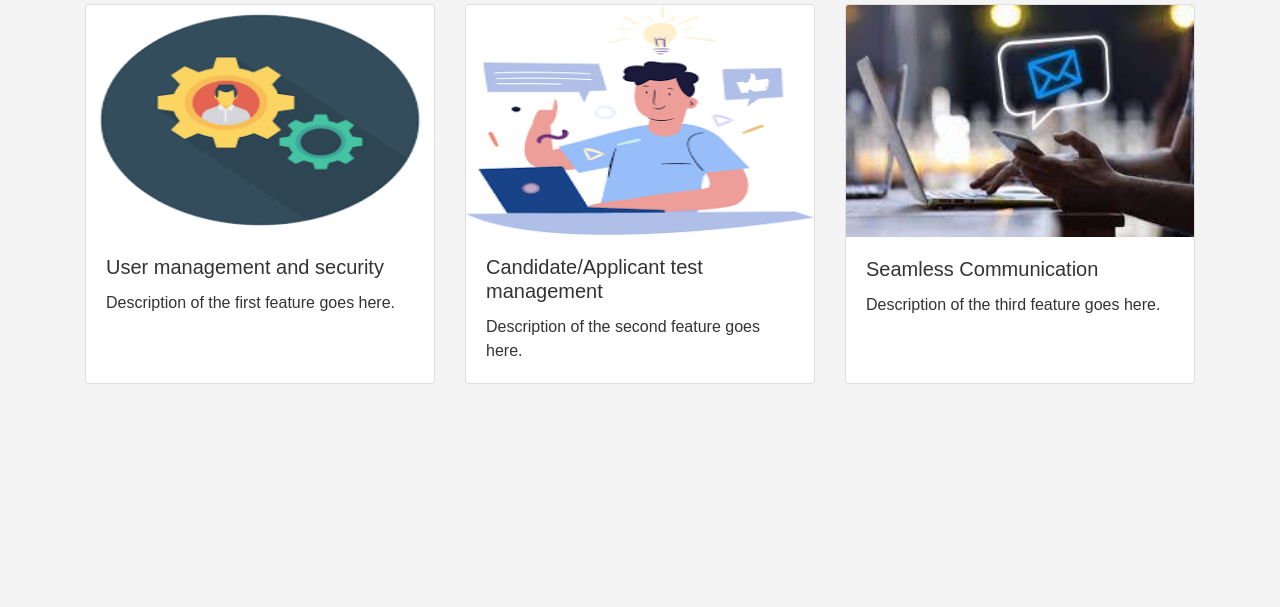
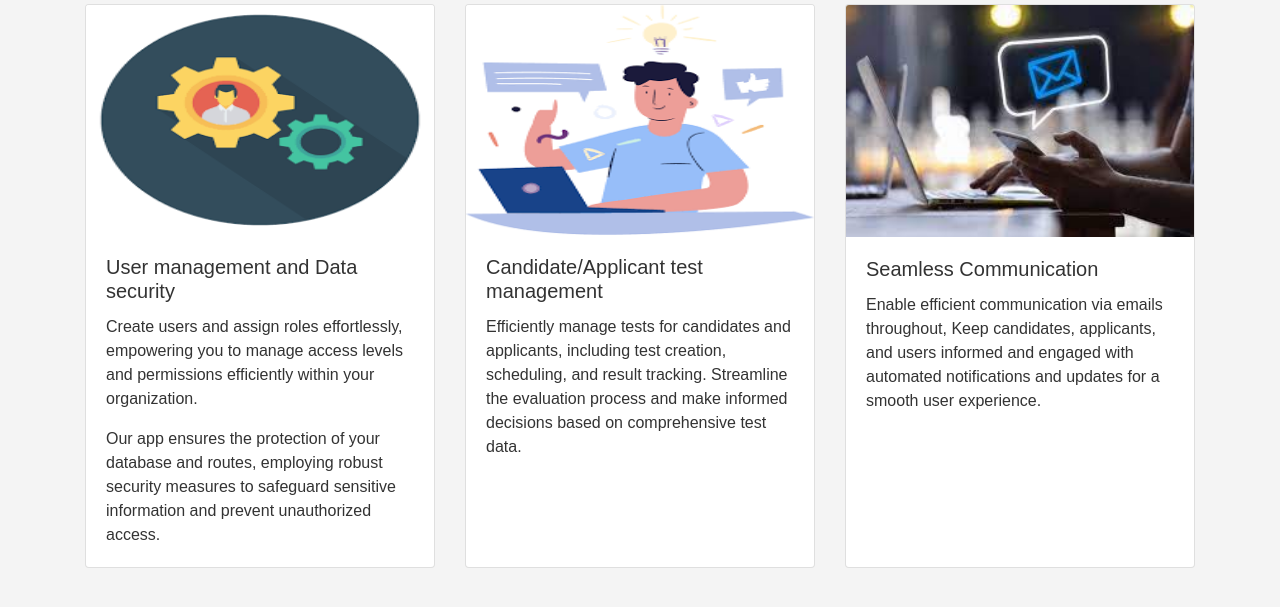
Before and after one commit to pascallino/TestCompanion, a Flask app: page /features in a window 1280 px wide. Shown: the part 79-686 px from the top of the page. Run offline with Flask 3, Linux system fonts and the light colour scheme; some libraries are stand-ins or nearby versions.

Commit message:
templates/

```diff
--- a/main.py
+++ b/main.py
@@ -248,6 +248,25 @@ def signin():
     logout_user()
     return render_template('Signin.html')
 
+@app.route('/sendcontactform', methods=['POST'])
+def sendcontactform():
+    app.config['MAIL_SERVER'] = 'smtp.mail.yahoo.com'
+    app.config['MAIL_PORT'] = 587
+    app.config['MAIL_USE_TLS'] = True
+    app.config['MAIL_USE_SSL'] = False
+    app.config['MAIL_USERNAME'] = 'luvpascal.ojukwu@yahoo.com'
+    app.config['MAIL_PASSWORD'] = 'nvfolnadxvdepvxk'
+    mail = Mail(app)
+    json_data = request.json
+    body = f"{json_data['message']} \n\nEmail: {json_data['email']}\n\nRegards,\n{json_data['name']} "
+    msg = Message('Customer Mail', sender='luvpascal.ojukwu@yahoo.com', recipients=['luvpascal.ojukwu@yahoo.com'],body=body)
+    mail.send(msg)
+    response_data = {
+                'status': 'success',
+                'message': 'Thank you for reaching out to us, we have received your message, we will get in touch with you soon'
+            }
+
+    return jsonify(response_data), 200
 
 @app.route('/profileboard/<user_id>', methods=['GET'])
 @login_required
@@ -823,7 +842,7 @@ def signin_post():
     user = User.query.filter_by(email=email).first()
     if not user:
         return jsonify({"message": "Invalid username or password"}), 401
-    com = Company.query.filter_by(companyid=current_user.company_id).first()
+    com = Company.query.filter_by(companyid=user.company_id).first()
     if not user or user.password != password_ or com.confirm != True:
         return jsonify({"message": "Invalid username or password"}), 401
 
@@ -1146,6 +1165,10 @@ def dashboard(user_id):
     # get the company id through the user id
     #use it to filter all users for the company
     count = 1
+    start_date = ''
+    end_date = ''
+    ed = None
+    sd = None
     q_param = request.form.get('q')
     if q_param == 'date' and request.form['start-date'] != '' and request.form['end-date'] != '':
         start_date = datetime.strptime(request.form['start-date'], '%Y-%m-%d')
@@ -1153,6 +1176,8 @@ def dashboard(user_id):
         test = Test.query.filter_by(userid=user_id)\
             .filter(and_(Test.created >= start_date, Test.created <= end_date))\
             .order_by(Test.created.desc())
+        sd = request.form['start-date']
+        ed = request.form['end-date']
     else:
         test = Test.query.filter_by(userid=user_id).order_by(desc(Test.created))
     if not test:
@@ -1178,10 +1203,8 @@ def dashboard(user_id):
         if count <= 0:
             count = 1
         pages = test.paginate(page=count, per_page=3)
-
-
     return render_template('Dashboard.html', test=test, i=0, pages=pages,
-                           companyname='', user=user, users=users, user_id=user_id)
+                           companyname='', user=user, users=users, user_id=user_id, sd=sd, ed=ed)
 
 @app.route('/applicant/<test_day_id>', methods=['GET'])
 def applicant(test_day_id):
--- a/templates/About.html
+++ b/templates/About.html
@@ -70,7 +70,7 @@
         <div class="card">
             <div class="card-body">
                 <h5 class="card-title">Contact Us</h5>
-                <p class="card-text">Feel free to reach out to us at <a href="mailto:info@mytestcompanion.com">info@mytestcompanion.com</a><br> <a href="contact"> click here</a></p>
+                <p class="card-text">Feel free to reach out to us <a href="contact"> here</a> or  <a href="mailto:info@mytestcompanion.com">info@mytestcompanion.com</a></p>
             </div>
         </div>
     </div>
--- a/templates/Features.html
+++ b/templates/Features.html
@@ -54,22 +54,23 @@
             <div class="card">
                 <img class="card-img-top" src="/static/images/user.png" style="max-height: 230px;" alt="Feature 1">
                 <div class="card-body">
-                    <h5 class="card-title">User management and security</h5>
-                    <p class="card-text">Description of the first feature goes here.</p>
+                    <h5 class="card-title">User management and Data security</h5>
+                    <p class="card-text">Create users and assign roles effortlessly, empowering you to manage access levels and permissions efficiently within your organization.</p>
+                    <p class="card-text"> Our app ensures the protection of your database and routes, employing robust security measures to safeguard sensitive information and prevent unauthorized access.</p>
                 </div>
             </div>
             <div class="card">
                 <img class="card-img-top" src="/static/images/test.png" style="max-height: 230px;" alt="Feature 2">
                 <div class="card-body">
                     <h5 class="card-title">Candidate/Applicant test management</h5>
-                    <p class="card-text">Description of the second feature goes here.</p>
+                    <p class="card-text">Efficiently manage tests for candidates and applicants, including test creation, scheduling, and result tracking. Streamline the evaluation process and make informed decisions based on comprehensive test data.</p>
                 </div>
             </div>
             <div class="card">
                 <img class="card-img-top" src="/static/images/email.jpg" alt="Feature 3">
                 <div class="card-body">
                     <h5 class="card-title">Seamless Communication</h5>
-                    <p class="card-text">Description of the third feature goes here.</p>
+                    <p class="card-text">Enable efficient communication via emails throughout, Keep candidates, applicants, and users informed and engaged with automated notifications and updates for a smooth user experience.</p>
                 </div>
             </div>
         </div>
--- a/templates/Mainboard.html
+++ b/templates/Mainboard.html
@@ -8,7 +8,7 @@
 
   <!-- <h3><b>Features</b></h3> -->
 
-  <p>Welcome to TestCompanion! This platform provides you with a range of powerful features to manage and customize your experience. Explore the following sections to make the most out of MainBoard:</p>
+  <p>Welcome to TestCompanion! This platform provides you with a range of powerful features to manage and customize your experience. Explore the following sections to make the most out of the application:</p>
 
   <h4> <i class="fa fa-user" aria-hidden="true"> </i> Users</h4>
   <p>The Users section allows you to efficiently manage user accounts. Designate roles, and organize users as per your system's requirements, users are the members who can create and manage their candidates and administer test to them accordlingly.</p>
--- a/templates/profiledashboard.html
+++ b/templates/profiledashboard.html
@@ -429,7 +429,7 @@ Profile dashboard
             }else {
                 document.getElementById('newpassword').focus();
             }
-            alert('Password fields cannt be empty')
+            alert('Password fields cannot be empty')
             document.getElementById('oldpassword').classList.add('required');
             document.getElementById('newpassword').classList.add('required');
         return;
```
Also changed, not shown: templates/Contact.html (+105 -6 lines), templates/Dashboard.html (+22 -4 lines), templates/Signup.html (+4 -4 lines), templates/applicant.html (+7 -7 lines).
